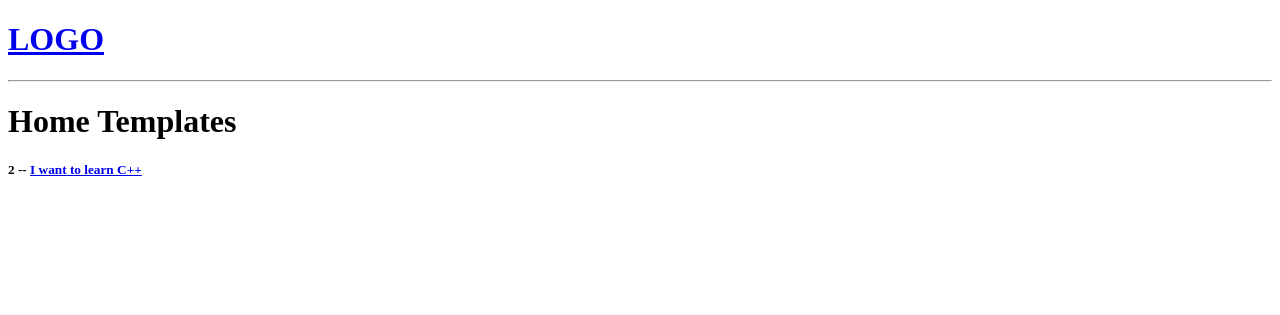
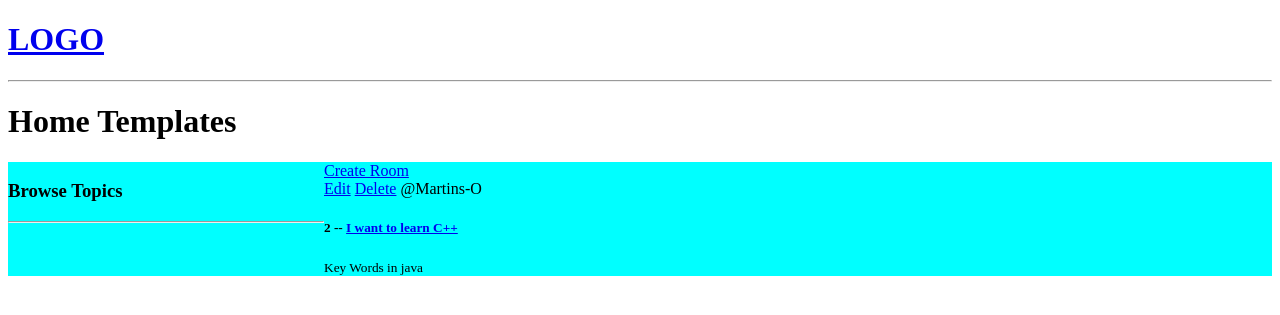
Before and after one commit to Martins-O/firstDjangoProject, a Django app: page / in a window 1280 px wide. Shown: the top 315 px of the page. Run offline with Django 4.2, Linux system fonts and the light colour scheme; data comes from the database, SQL or seed files in the repository; both versions use the stored data as it was after the commit.

Commit message:
Add Some models and templates

```diff
--- a/djangoProject/base/admin.py
+++ b/djangoProject/base/admin.py
@@ -1,6 +1,8 @@
 from django.contrib import admin
 
 # Register your models here.
-from .models import Room
+from .models import Room, Topic, Message
 
 admin.site.register(Room)
+admin.site.register(Topic)
+admin.site.register(Message)
--- a/djangoProject/base/models.py
+++ b/djangoProject/base/models.py
@@ -1,16 +1,39 @@
 from django.db import models
+from django.contrib.auth.models import User
 
 
 # Create your models here.
 
+
+class Topic(models.Model):
+    name = models.CharField(max_length=200)
+
+    def __str__(self):
+        return self.name
+
+
 class Room(models.Model):
-    # host =
-    # topic =
+    host = models.ForeignKey(User, on_delete=models.SET_NULL, null=True)
+    topic = models.ForeignKey(Topic, on_delete=models.SET_NULL, null=True)
     name = models.CharField(max_length=200)
     description = models.TextField(null=True, blank=True)
     # participants =
     update = models.DateTimeField(auto_now=True)
     created = models.DateTimeField(auto_now_add=True)
 
+    # class Meta:
+    #     ordering = ('created', 'updated')
+
     def __str__(self):
         return self.name
+
+
+class Message(models.Model):
+    user = models.ForeignKey(User, on_delete=models.CASCADE)
+    room = models.ForeignKey(Room, on_delete=models.CASCADE)
+    body = models.TextField()
+    update = models.DateTimeField(auto_now=True)
+    created = models.DateTimeField(auto_now_add=True)
+
+    def __str__(self):
+        return self.body[0:50]
--- a/djangoProject/base/templates/base/home.html
+++ b/djangoProject/base/templates/base/home.html
@@ -7,15 +7,39 @@
 </head>
 <body>
 {% block content %}
+    <style>
+        .home-container{
+            display: grid;
+            grid-template-columns: 1fr 3fr;
+            background-color: aqua;
+        }
+    </style>
     <h1>Home Templates</h1>
-    <div>
+    <div class="home-container">
+
         <div>
-            {% for room in rooms %}
+            <h3>Browse Topics</h3>
+            <hr>
+
+            {% for topics in topic %}
                 <div>
-                    <h5>{{ room.id }} -- <a href="{% url 'room' room.id %}">{{ room.name }}</a></h5>
+                    <a href="{% url 'home' %}?q={{ topics.name }}">{{ topics.name }}</a>
                 </div>
-
             {% endfor %}
+        </div>
+        <div>
+            <a href="{% url 'create_room' %}">Create Room</a>
+            <div>
+                {% for room in rooms %}
+                    <div>
+                    <a href="{% url 'update_room' room.id %}">Edit</a>
+                    <a href="{% url 'delete_room' room.id  %}">Delete</a>
+                        <span>@{{ room.host.username }}</span>
+                        <h5>{{ room.id }} -- <a href="{% url 'room' room.id %}">{{ room.name }}</a></h5>
+                        <small>{{ room.topic.name }}</small>
+                    </div>
+                {% endfor %}
+            </div>
         </div>
     </div>
 {% endblock %}
--- a/djangoProject/base/urls.py
+++ b/djangoProject/base/urls.py
@@ -4,4 +4,8 @@
 urlpatterns = [
     path('', views.home, name="home"),
     path('room/<str:pk>', views.room, name="room"),
+
+    path('create-room', views.createRoom, name="create_room"),
+    path('update-room/<str:pk>/', views.updateRoom, name="update_room"),
+    path('delete-room/<str:pk>/', views.deleteRoom, name="delete_room"),
 ]
--- a/djangoProject/base/views.py
+++ b/djangoProject/base/views.py
@@ -1,7 +1,8 @@
 from django.http import HttpResponse
-from django.shortcuts import render
+from django.shortcuts import render, redirect
+from .form import RoomForm
 
-from base.models import Room
+from base.models import Room, Topic
 
 
 # # Create your views here.
@@ -20,8 +21,42 @@
 
 def room(request, pk):
     roam = Room.objects.get(id=pk)
+
+    topic = Topic.objects.all()
     # for i in rooms:
     #     if i['id'] == int(pk):
     #         roam = i
-    context = {'roam': roam}
+    context = {'roam': roam, 'topic': topic}
     return render(request, 'base/Room.html', context)
+
+
+def createRoom(request):
+    form = RoomForm
+    if request.method == 'POST':
+        # request.POST.get('name')
+        form = RoomForm(request.POST)
+        if form.is_valid():
+            form.save()
+            return redirect('home')
+    context = {'form': form}
+    return render(request, 'base/room_form.html', context)
+
+
+def updateRoom(request, pk):
+    roam = Room.objects.get(id=pk)
+    form = RoomForm(instance=roam)
+    if request.method == 'POST':
+        form = RoomForm(request.POST, instance=roam)
+        if form.is_valid():
+            form.save()
+            return redirect('home')
+    context = {'form': form}
+    return render(request, 'base/room_form.html', context)
+
+
+def deleteRoom(request, pk):
+    room = Room.objects.get(id=pk)
+    if request.method == 'POST':
+        room.delete()
+        return redirect('home')
+    return render(request, 'base/delete.html', {'obj': room})
```
Also changed, not shown: djangoProject/base/form.py (added, +8 -0 lines), djangoProject/base/templates/base/delete.html (added, +18 -0 lines), djangoProject/base/templates/base/room_form.html (added, +19 -0 lines), djangoProject/base/migrations/0002_topic_room_host_message_room_topic.py (added), djangoProject/db.sqlite3, 1 other file.
